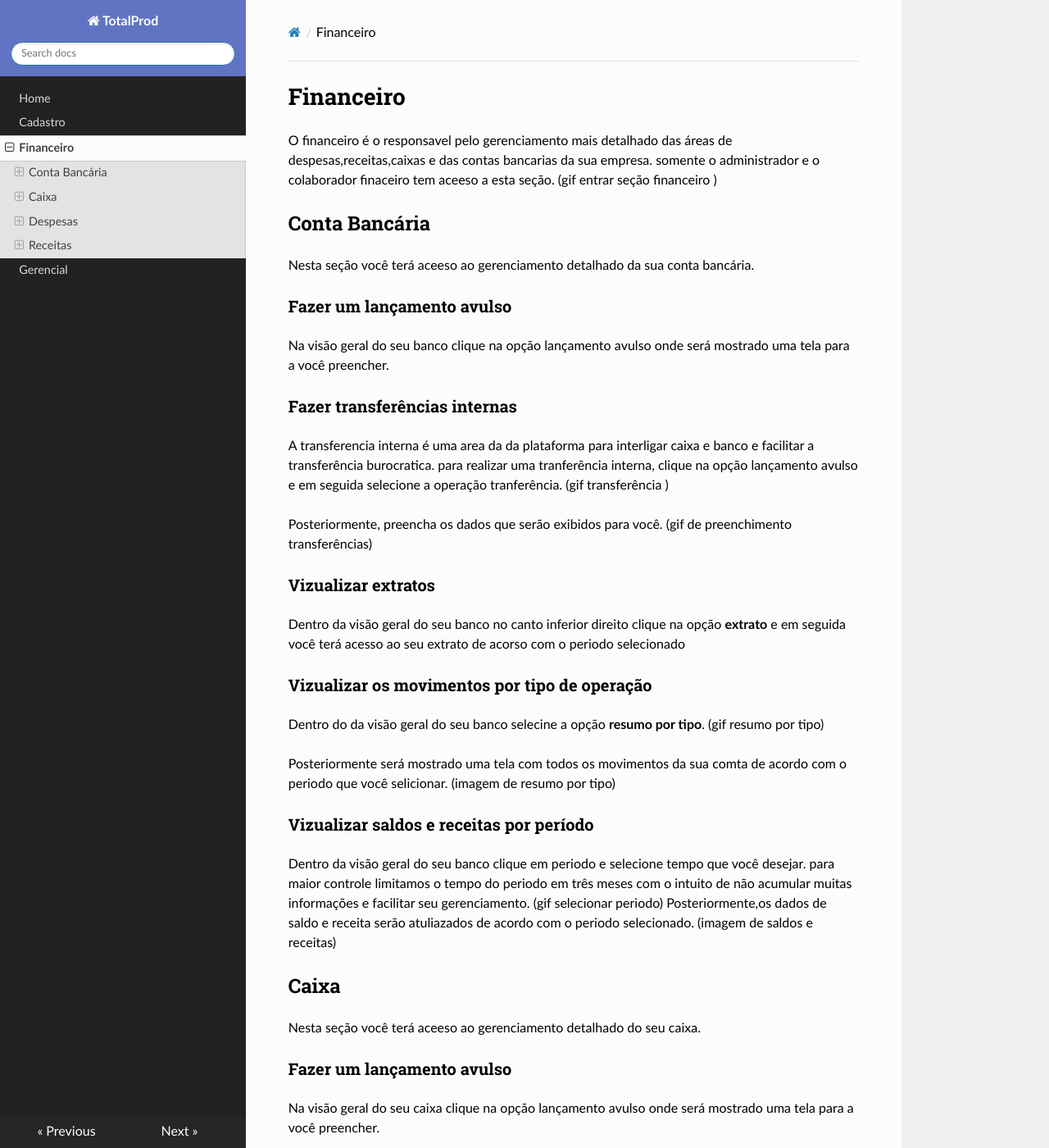
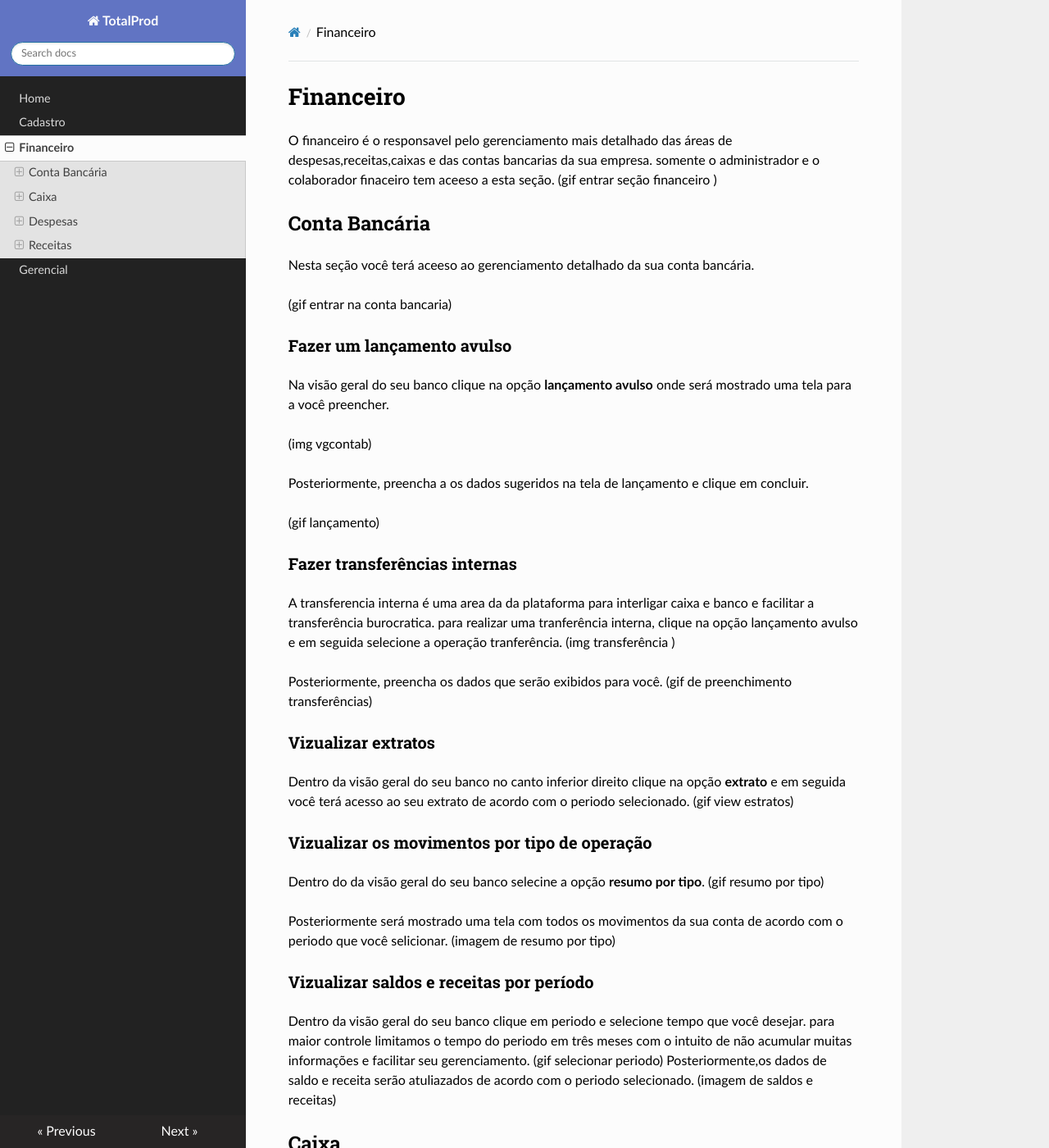
Before and after one commit to bielduarte/TotalProd, an MkDocs documentation site: the page built from docs/financeiro.md, in a window 1280 px wide and 1400 px high. Shown: the whole window at 82% size. Built offline with MkDocs 1.6.1, drawn with Linux system fonts in a browser that asks for light colours; nearby versions of some CDN libraries; some of the changed text lies outside the part shown.

Commit message:
criando exemplos visuais

```diff
--- a/docs/financeiro.md
+++ b/docs/financeiro.md
@@ -4,23 +4,33 @@ O financeiro é o responsavel pelo gerenciamento mais detalhado das
 (gif entrar seção financeiro )
 ## Conta Bancária
 Nesta seção você terá aceeso ao gerenciamento detalhado da sua conta bancária.
+
+(gif entrar na conta bancaria)
 ### Fazer um lançamento avulso
-Na visão geral do seu banco clique na opção lançamento avulso onde será mostrado uma tela para a você preencher.
+Na visão geral do seu banco clique na opção **lançamento avulso** onde será mostrado uma tela para a você preencher.
+
+(img vgcontab)
+
+Posteriormente, preencha a os dados sugeridos na tela de lançamento e clique em concluir.
+
+(gif lançamento)
 ### Fazer transferências internas
 A transferencia interna é uma area da da plataforma para interligar caixa e banco e facilitar a transferência burocratica. para realizar uma tranferência interna, clique na opção lançamento avulso e em seguida selecione a operação tranferência.
- (gif transferência )
+ (img transferência )
 
 Posteriormente, preencha os dados que serão exibidos para você.
  (gif de preenchimento transferências)
 
 ### Vizualizar extratos
 Dentro da visão geral do seu banco no canto inferior direito clique na opção **extrato**
-e em seguida você terá acesso ao seu extrato de acorso com o periodo selecionado
+e em seguida você terá acesso ao seu extrato de acordo com o periodo selecionado.
+(gif view estratos)
+
 ### Vizualizar os movimentos por tipo de operação
 Dentro do da visão geral do seu banco selecine a opção **resumo por tipo**.
 (gif resumo por tipo)
 
-Posteriormente será mostrado uma tela com todos os movimentos da sua comta de acordo
+Posteriormente será mostrado uma tela com todos os movimentos da sua conta de acordo
 com o periodo que você selicionar.
 (imagem de resumo por tipo)
 
@@ -55,17 +65,24 @@ com o periodo que você selicionar.
 ### Vizualizar saldos e receitas por período
 Dentro da visão geral do seu caixa clique em periodo e selecione tempo que você desejar.
 para maior controle limitamos o tempo do periodo em três meses com o intuito de não acumular muitas informações e facilitar seu gerenciamento.
+
 (gif selecionar periodo)
+
 Posteriormente,os dados de saldo e receita serão atuliazados de acordo com o periodo selecionado.
+
 (imagem de saldos e receitas)
 ## Despesas
 
 ### vizualizar e listar os tipos de despesas
 Dentro da página de contas a pagar ,será exibido uma serie de opções, selecione a opção **listar Tipos de Despesas**, em seguida será mostrado uma tela com todos os seus tipos de despesas.
+
 (gif para vizualizar tipos de despesas)
 ### adicionar um novo tipo de despesa
  Dentro da página de contas a pagar clique na opçâo **nova despesa** digite o tipo que você deseja
+
  (gif adcionando tipo de despesas)
+
+Posteriormente,visualize-a em listar tipos de despesas.
 
 ### listar categorias de fornecedores
  Dentro da página de contas a pagar selecione a opção **listar categorias de fornecedores**  em seguida será mostrado uma tela com todos os seus tipos de fornecedores.
```
